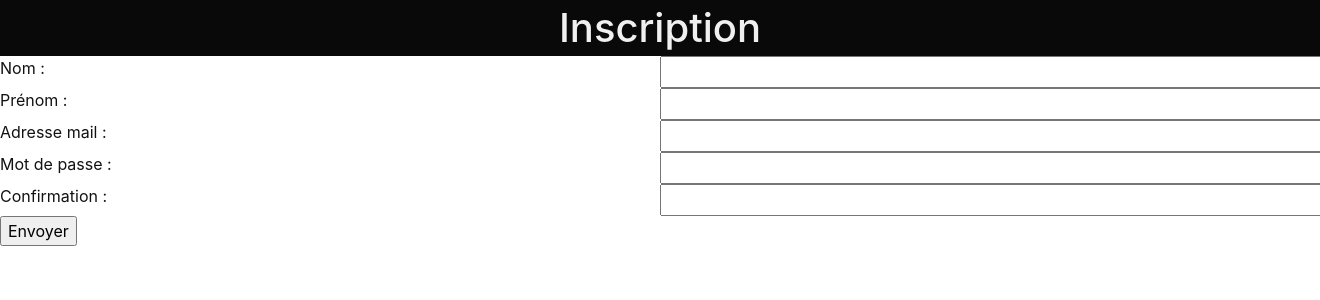
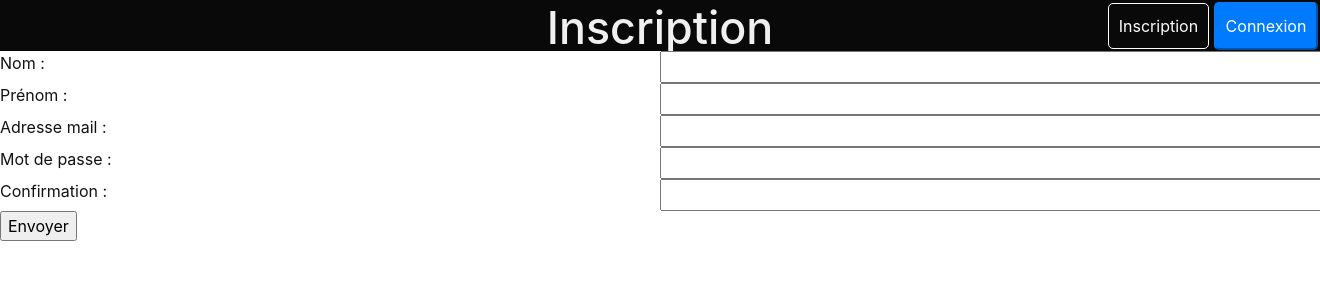
Before and after one commit to ZaxisFr/Buyify, a PHP site: page /controller/inscription.ctrl.php in a window 1320 px wide; the page is wider, and only the part inside the window is pictured. Shown: the top 300 px of that part. Run offline with PHP 8.4, Linux system fonts and the light colour scheme.

Commit message:
feature-inscription: ajout déconnexion et boutons dans le header

```diff
--- /dev/null
+++ b/public/controller/deconnexion.ctrl.php
@@ -0,0 +1,6 @@
+<?php
+
+session_start();
+session_destroy();
+
+header('Location: connexion.ctrl.php');
--- /dev/null
+++ b/public/view/_header.partial.php
@@ -0,0 +1,15 @@
+<div class="header-buttons">
+    <?php
+
+    if (isset($_SESSION['id'])):
+    ?>
+        <a href="deconnexion.ctrl.php"><button class="btn-primary">Déconnexion</button></a>
+    <?php
+    else:
+    ?>
+        <a href="inscription.ctrl.php"><button class="btn-secondary">Inscription</button></a>
+        <a href="connexion.ctrl.php"><button class="btn-primary">Connexion</button></a>
+    <?php
+    endif;
+    ?>
+</div>
--- a/public/view/connexion.view.php
+++ b/public/view/connexion.view.php
@@ -1,6 +1,9 @@
 <div id="connexion-body" class="container_fluid">
     <header>
-        <h1>Connexion</h1>
+        <div class="title">
+            <h1>Connexion</h1>
+        </div>
+        <?php require('_header.partial.php'); ?>
     </header>
 
     <?php if (isset($erreur)): ?>
--- a/public/view/inscription.view.php
+++ b/public/view/inscription.view.php
@@ -1,6 +1,9 @@
 <div id="inscription-body" class="container_fluid">
     <header>
-        <h1>Inscription</h1>
+        <div class="title">
+            <h1>Inscription</h1>
+        </div>
+        <?php require('_header.partial.php'); ?>
     </header>
 
     <?php if (isset($erreur)): ?>
--- a/public/view/res/app.css
+++ b/public/view/res/app.css
@@ -6,11 +6,33 @@ header {
   background-color: #090909;
   color: #F0F0F0;
   margin-bottom: 0;
+  padding: 0.1em;
+  min-height: 3.2rem;
 }
-header h1 {
-  padding: 0.1em;
+header div.title {
+  position: absolute;
+  left: 50%;
+}
+header div.title h1 {
+  position: relative;
+  left: -50%;
   text-align: center;
   margin-bottom: 0;
+  font-size: 2.8rem;
+}
+header .header-buttons {
+  text-align: right;
+  z-index: 1;
+}
+header .header-buttons .btn-secondary {
+  border: 1px solid #fefefe;
+  color: #fefefe;
+  background-color: transparent;
+}
+header .header-buttons .btn-secondary:hover {
+  border: 1px solid #d8d8d8;
+  color: #d8d8d8;
+  background-color: transparent;
 }
 
 .banner {
@@ -18,4 +40,14 @@ header h1 {
   margin-top: 0;
 }
 
+.btn-primary {
+  padding: 10px;
+  border-radius: 5px;
+}
+
+.btn-secondary {
+  padding: 10px;
+  border-radius: 5px;
+}
+
 /*# sourceMappingURL=app.css.map */
--- a/src/sass/_common.scss
+++ b/src/sass/_common.scss
@@ -6,11 +6,40 @@ header {
     background-color: #090909;
     color: #F0F0F0;
     margin-bottom: 0;
+    padding: 0.1em;
+    min-height: 3.2rem;
 
-    h1 {
-        padding: 0.1em;
-        text-align: center;
-        margin-bottom: 0;
+    div.title {
+        position: absolute;
+        left: 50%;
+
+        h1 {
+            position: relative;
+            left: -50%;
+            text-align: center;
+            margin-bottom: 0;
+            font-size: 2.8rem;
+        }
+    }
+
+    .header-buttons {
+        text-align: right;
+        z-index: 1;
+
+        .btn-secondary {
+            $headerButton2Color: #fefefe;
+            $headerButton2Bg: transparent;
+            border: 1px solid $headerButton2Color;
+            color: $headerButton2Color;
+            background-color: $headerButton2Bg;
+
+            &:hover {
+                $headerButton2Darken: 15;
+                border: 1px solid darken($headerButton2Color, $headerButton2Darken);
+                color: darken($headerButton2Color, $headerButton2Darken);
+                background-color: $headerButton2Bg;
+            }
+        }
     }
 }
 
@@ -18,3 +47,15 @@ header {
     padding: 1em;
     margin-top: 0;
 }
+
+$btnPadding: 10px;
+$btnRadius: 5px;
+.btn-primary {
+    padding: $btnPadding;
+    border-radius: $btnRadius;
+}
+
+.btn-secondary {
+    padding: $btnPadding;
+    border-radius: $btnRadius;
+}
```
